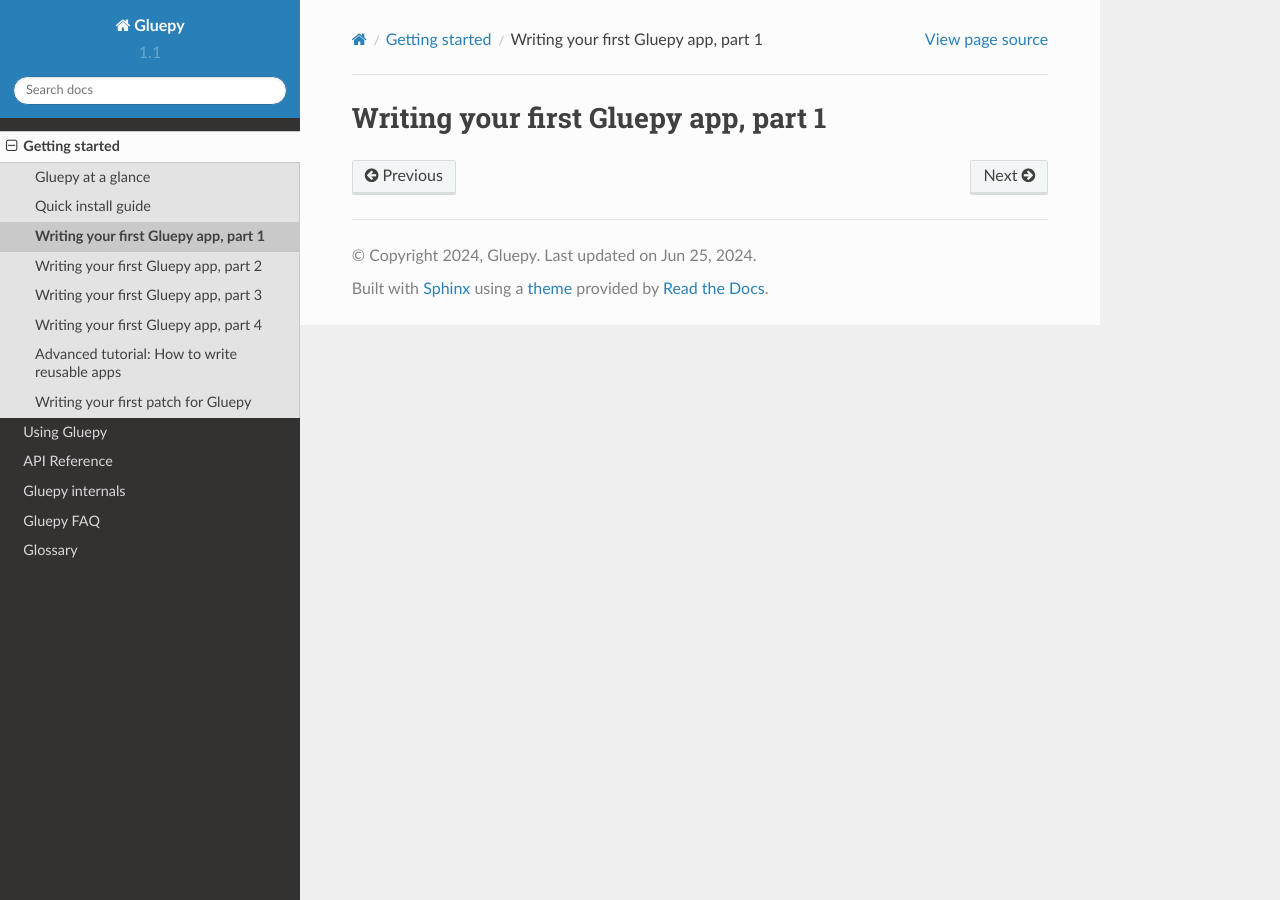
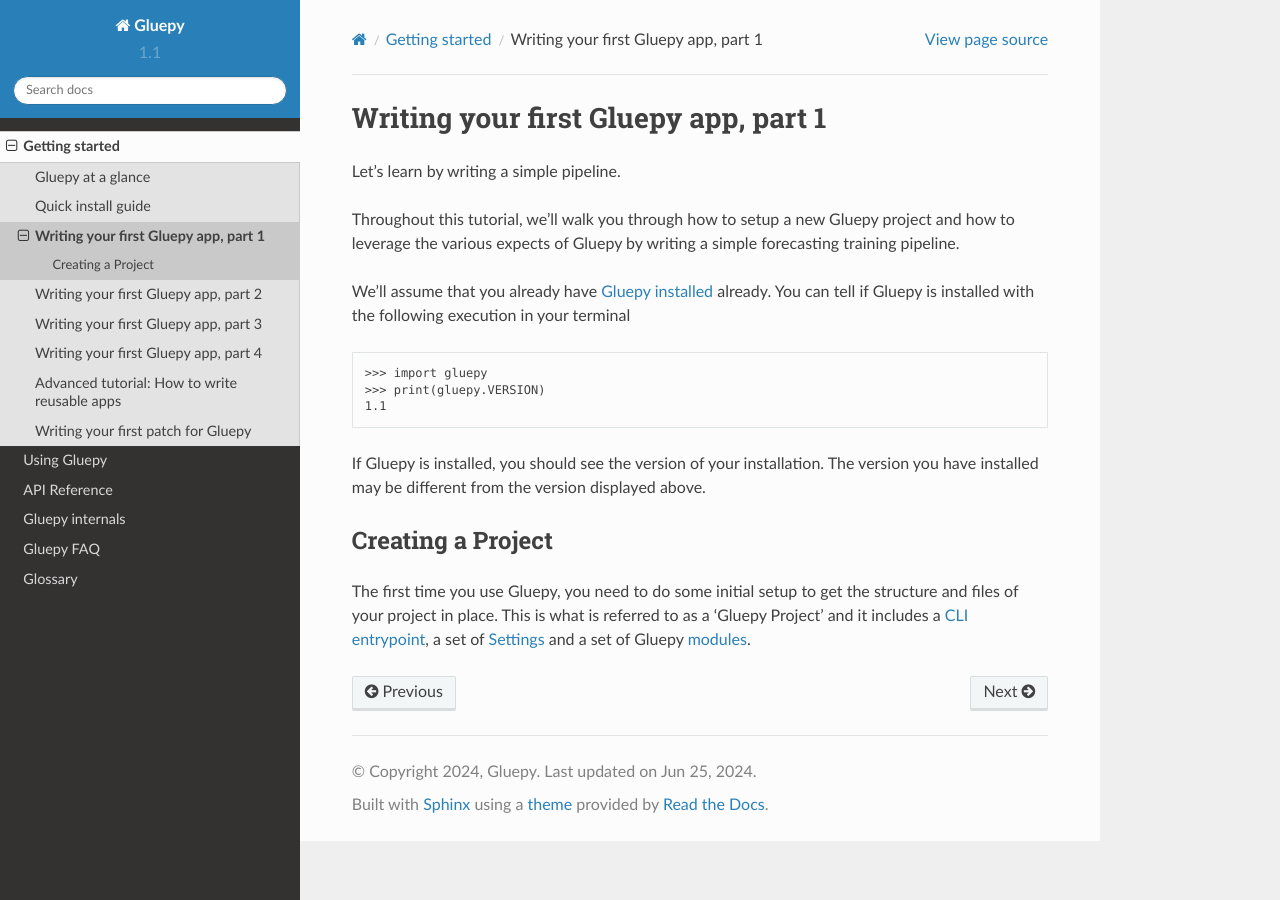
Before and after one commit to gluepy/gluepy, a Sphinx documentation site: the page built from docs/intro/tutorial01.rst, in a window 1280 px wide. Built offline with Sphinx 7.4.7 and the Read the Docs theme 2.0.0, drawn with Linux system fonts in a browser that asks for light colours.

Commit message:
Init docs tutorial

```diff
--- a/docs/intro/install.rst
+++ b/docs/intro/install.rst
@@ -9,10 +9,7 @@
 ==============
 
 Being a Python web framework, Gluepy requires Python. See
-:ref:`faq-python-version-support` for details. Python includes a lightweight
-database called SQLite_ so you won't need to set up a database just yet.
-
-.. _sqlite: https://www.sqlite.org/
+:ref:`faq-python-version-support` for details.
 
 Get the latest version of Python at https://www.python.org/downloads/ or with
 your operating system's package manager.
--- a/docs/intro/overview.rst
+++ b/docs/intro/overview.rst
@@ -3,7 +3,7 @@
 ==================
 
 
-Gluepy was developed by a team with a lot of experience in the fast#paced world of consulting,
+Gluepy was developed by a team with a lot of experience in the fast-paced world of consulting,
 and is designed to make development tasks fast and easy, with a structure that steer data scientists
 into reusable, configurable patterns that can be put in production. Here's an informal overview of how
 to create an AI and ML driven app using Gluepy.
--- a/docs/intro/tutorial01.rst
+++ b/docs/intro/tutorial01.rst
@@ -1,3 +1,29 @@
 =====================================
 Writing your first Gluepy app, part 1
 =====================================
+
+Let's learn by writing a simple pipeline.
+
+Throughout this tutorial, we'll walk you through how to setup a new Gluepy project
+and how to leverage the various expects of Gluepy by writing a simple forecasting training
+pipeline.
+
+We'll assume that you already have :doc:`Gluepy installed </intro/install>` already. You can tell if Gluepy is installed with the following
+execution in your terminal
+
+.. parsed-literal::
+
+    >>> import gluepy
+    >>> print(gluepy.VERSION)
+    |version|
+
+
+If Gluepy is installed, you should see the version of your installation. The version you have installed may
+be different from the version displayed above.
+
+Creating a Project
+==================
+
+The first time you use Gluepy, you need to do some initial setup to get the
+structure and files of your project in place. This is what is referred to as a 'Gluepy Project'
+and it includes a :ref:`CLI entrypoint <cli>`, a set of :ref:`topic_settings` and a set of Gluepy :doc:`modules </topics/modules>`.
```
